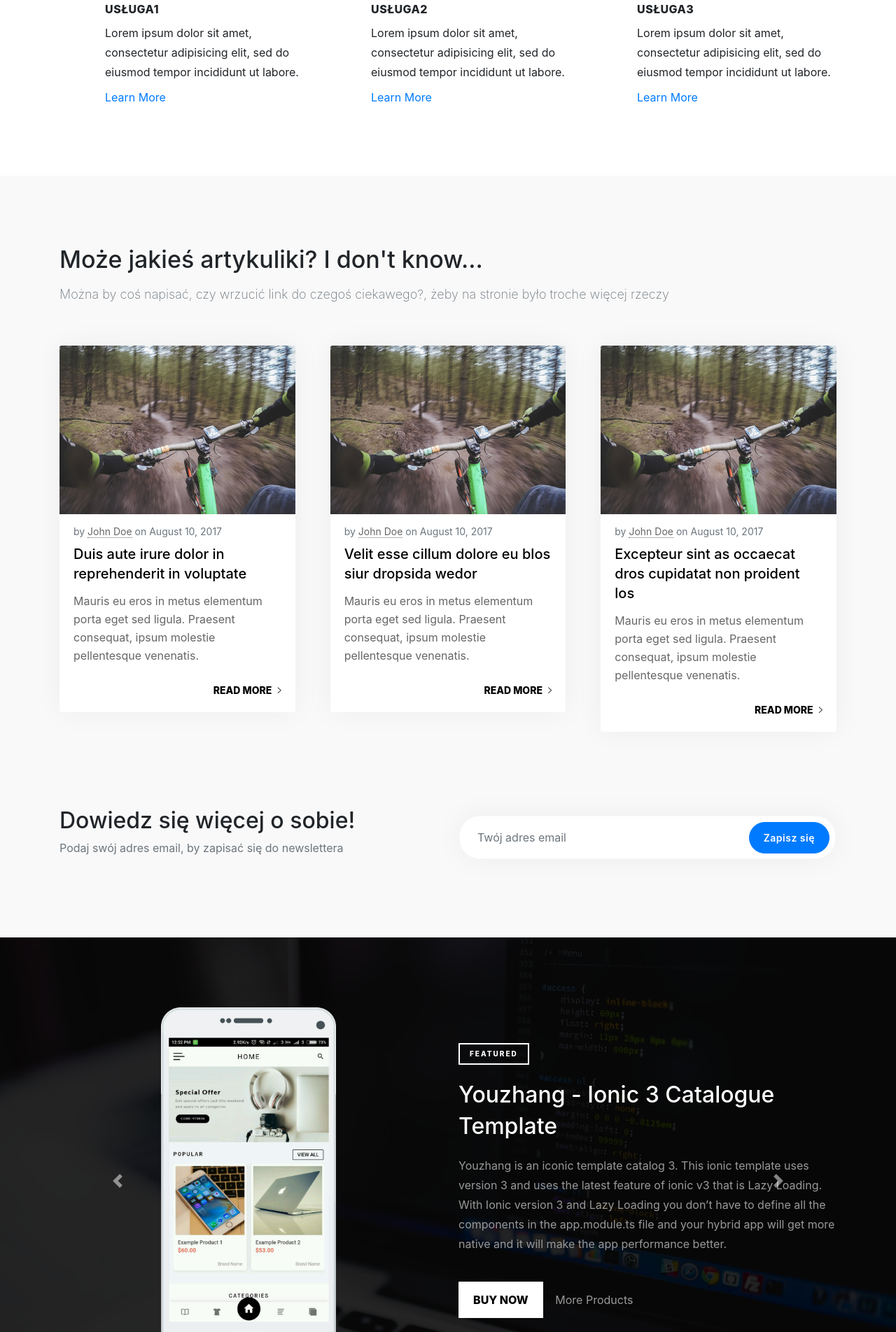
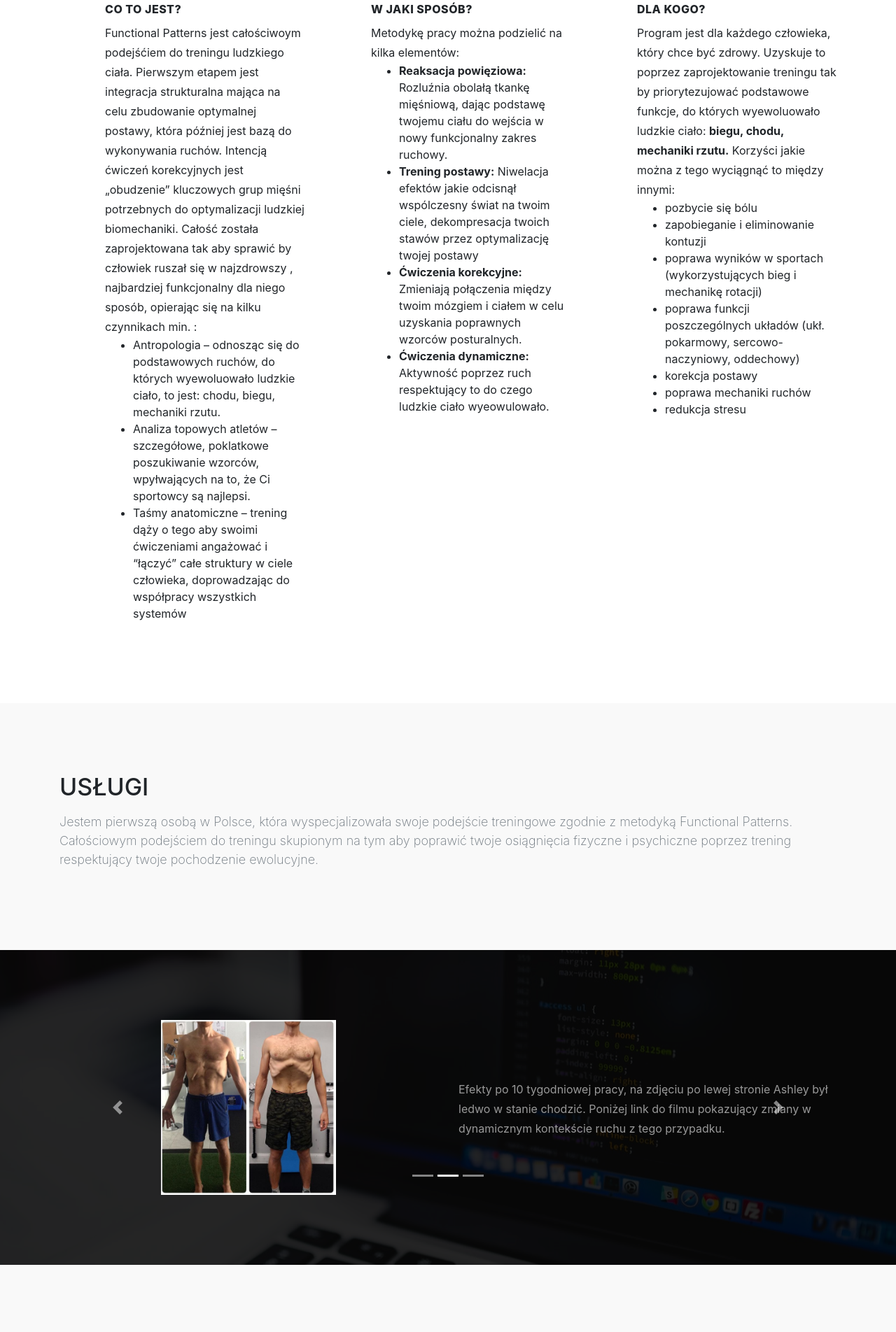
Before and after one commit to Kirdon3/mBojarskiPage, a plain HTML site: page index.html in a window 1280 px wide. Shown: the part 896-2800 px from the top of the page at 70% size. Drawn offline with nearby package versions, Linux system fonts and the light colour scheme; files whose address does not match are found by name.

Commit message:
Changes to texts etc.

```diff
--- a/index.html
+++ b/index.html
@@ -32,10 +32,13 @@
 			        <a class="nav-link smooth-link" href="#services">Usługi</a>
 			      </li>
 			      <li class="nav-item">
-			        <a class="nav-link smooth-link" href="#arts">Artykuły</a>
+			        <a class="nav-link smooth-link" href="#about">O Systemie</a>
 			      </li>
 			      <li class="nav-item">
-			        <a class="nav-link smooth-link" href="#images">Obrazki</a>
+			        <a class="nav-link smooth-link" href="#results">Rezultaty</a>
+						</li>
+						<li class="nav-item">
+			        <a class="nav-link smooth-link" href="#arts">Artykuły</a>
 			      </li>
 			    </ul>
 			    <form class="form-inline">
@@ -46,13 +49,9 @@
 		</nav>
 		<section class="hero bg-overlay" id="home" data-bg="img/bolt_semiBw.jpg">
 			<div class="text">
-				<p class="lead">Coś co sobie Marcin wymyśli</p>
-				<h1>Nazywam się <span class="bold">Marcin Bojarski</span> i pomogę Ci wykorzystać twój <span class="bold">potencjał</span>.</h1>
+				<h1>Wyzwól pełny potencjał, który przygotowała dla Ciebie ewolucja!</h1>
 				<div class="cta">
-					<a href="#contact" class="btn btn-primary smooth-link">Zapisz się na pierwszą lekcję</a>
-					<div class="link">
-						<a href="#">Bo czemy by kurwa nie?</a>
-					</div>
+					<a href="#contact" class="btn btn-primary smooth-link">Zapisz się na pierwszą sesję</a>
 				</div>
 			</div>
 		</section>
@@ -65,12 +64,15 @@
 							<div class="icon">
 							</div>
 							<div class="desc">
-								<h2>Usługa1</h2>
+								<h2>Co to jest?</h2>
 								<p>
-									Lorem ipsum dolor sit amet, consectetur adipisicing elit, sed do eiusmod
-									tempor incididunt ut labore.
+									Functional Patterns jest całościwoym podejśćiem do treningu ludzkiego ciała. Pierwszym etapem jest integracja strukturalna mająca na celu zbudowanie optymalnej postawy, która później jest bazą do wykonywania ruchów. Intencją ćwiczeń korekcyjnych jest „obudzenie” kluczowych grup mięśni potrzebnych do optymalizacji ludzkiej biomechaniki. Całość została zaprojektowana tak aby sprawić by człowiek ruszał się w najzdrowszy , najbardziej funkcjonalny dla niego sposób, opierając  się na kilku czynnikach min. :
 								</p>
-								<a href="#" class="more">Learn More</a>
+								<ul>
+										<li>Antropologia – odnosząc się do podstawowych ruchów, do których wyewoluowało ludzkie ciało, to jest: chodu, biegu, mechaniki rzutu.</li>
+										<li>Analiza topowych atletów – szczegółowe, poklatkowe poszukiwanie wzorców, wpyłwających na to, że Ci sportowcy są najlepsi.</li>
+										<li>Taśmy anatomiczne – trening dąży o tego aby swoimi ćwiczeniami angażować i “łączyć” całe struktury w ciele człowieka, doprowadzając do współpracy wszystkich systemów </li>
+								</ul>
 							</div>
 						</div>
 					</div>
@@ -79,12 +81,16 @@
 							<div class="icon">
 							</div>
 							<div class="desc">
-								<h2>Usługa2</h2>
+								<h2>W jaki sposób?</h2>
 								<p>
-									Lorem ipsum dolor sit amet, consectetur adipisicing elit, sed do eiusmod
-									tempor incididunt ut labore.
+										Metodykę pracy można podzielić na kilka elementów:
 								</p>
-								<a href="#" class="more">Learn More</a>
+								<ul>
+									<li><b>Reaksacja powięziowa:</b> Rozluźnia obolałą tkankę mięśniową, dając podstawę twojemu ciału do wejścia w nowy funkcjonalny zakres ruchowy.</li>
+									<li><b>Trening postawy:</b> Niwelacja efektów jakie odcisnął wspólczesny świat na twoim ciele, dekompresacja twoich stawów przez optymalizację twojej postawy</li>
+									<li><b>Ćwiczenia korekcyjne:</b> Zmieniają połączenia między twoim mózgiem i ciałem w celu uzyskania poprawnych wzorców posturalnych.</li>
+									<li><b>Ćwiczenia dynamiczne:</b> Aktywność  poprzez ruch respektujący to do czego ludzkie ciało wyeowulowało.</li>
+								</ul>
 							</div>
 						</div>
 					</div>
@@ -93,12 +99,19 @@
 							<div class="icon">
 							</div>
 							<div class="desc">
-								<h2>Usługa3</h2>
+								<h2>Dla kogo?</h2>
 								<p>
-									Lorem ipsum dolor sit amet, consectetur adipisicing elit, sed do eiusmod
-									tempor incididunt ut labore.
+										Program jest dla każdego człowieka, który chce być zdrowy. Uzyskuje to poprzez zaprojektowanie treningu tak by priorytezujować podstawowe funkcje, do których wyewoluowało ludzkie ciało: <b>biegu, chodu, mechaniki rzutu.</b> Korzyści jakie można z tego wyciągnąć to między innymi:
 								</p>
-								<a href="#" class="more">Learn More</a>
+									<ul>
+										<li>pozbycie się bólu</li>
+										<li>zapobieganie i eliminowanie kontuzji </li>
+										<li>poprawa wyników w sportach (wykorzystujących bieg i mechanikę rotacji)</li>
+										<li>poprawa funkcji poszczególnych układów (ukł. pokarmowy, sercowo-naczyniowy, oddechowy)</li>
+										<li>korekcja postawy</li>
+										<li>poprawa mechaniki ruchów</li>
+										<li>redukcja stresu</li>
+									</ul>
 							</div>
 						</div>
 					</div>
@@ -108,67 +121,8 @@
 
 		<section class="padding bg-grey" id="arts">
 			<div class="container">
-				<h2 class="section-title">Może jakieś artykuliki? I don't know...</h2>
-				<p class="section-lead text-muted">Można by coś napisać, czy wrzucić link do czegoś ciekawego?, żeby na stronie było troche więcej rzeczy</p>
-				<div class="section-body">
-					<div class="row col-spacing">
-						<div class="col-12 col-md-6 col-lg-4">
-							<article class="card">
-							  <img class="card-img-top" src="img/news/img01.jpg" alt="Article Image">
-							  <div class="card-body">
-								  <div class="card-subtitle mb-2 text-muted">by <a href="#">John Doe</a> on August 10, 2017</div>
-							    <h4 class="card-title"><a href="#" data-toggle="read" data-id="1">Duis aute irure dolor in reprehenderit in voluptate</a></h4>
-							    <p class="card-text">Mauris eu eros in metus elementum porta eget sed ligula. Praesent consequat, ipsum molestie pellentesque venenatis.</p>
-							    <div class="text-right">
-								    <a href="#" class="card-more" data-toggle="read" data-id="1">Read More <i class="ion-ios-arrow-right"></i></a>
-							    </div>
-						    </div>
-						  </article>
-					  </div>
-					  <div class="col-12 col-md-6 col-lg-4">
-							<article class="card">
-							  <img class="card-img-top" src="img/news/img01.jpg" alt="Article Image">
-							  <div class="card-body">
-								  <div class="card-subtitle mb-2 text-muted">by <a href="#">John Doe</a> on August 10, 2017</div>
-							    <h4 class="card-title"><a href="#" data-toggle="read" data-id="1">Velit esse cillum dolore eu blos siur dropsida wedor</a></h4>
-							    <p class="card-text">Mauris eu eros in metus elementum porta eget sed ligula. Praesent consequat, ipsum molestie pellentesque venenatis.</p>
-							    <div class="text-right">
-								    <a href="#" class="card-more" data-toggle="read" data-id="1">Read More <i class="ion-ios-arrow-right"></i></a>
-							    </div>
-						    </div>
-						  </article>
-						</div>
-						<div class="col-12 col-md-6 col-lg-4">
-							<article class="card">
-							  <img class="card-img-top" src="img/news/img01.jpg" alt="Article Image">
-							  <div class="card-body">
-								  <div class="card-subtitle mb-2 text-muted">by <a href="#">John Doe</a> on August 10, 2017</div>
-							    <h4 class="card-title"><a href="#" data-toggle="read" data-id="1">Excepteur sint as occaecat dros cupidatat non proident los</a></h4>
-							    <p class="card-text">Mauris eu eros in metus elementum porta eget sed ligula. Praesent consequat, ipsum molestie pellentesque venenatis.</p>
-							    <div class="text-right">
-								    <a href="#" class="card-more" data-toggle="read" data-id="1">Read More <i class="ion-ios-arrow-right"></i></a>
-							    </div>
-						    </div>
-						  </article>
-					  </div>
-
-
-
-					</div>
-				</div>
-
-				<div class="row align-items-center mt-5">
-					<div class="col-12 col-md-6">
-						<h2>Dowiedz się więcej o sobie!</h2>
-						<p class="text-muted">Podaj swój adres email, by zapisać się do newslettera</p>
-					</div>
-					<div class="col-12 col-md-6">
-						<form class="subscribe" action="#">
-							<input type="email" name="email" class="form-control" placeholder="Twój adres email">
-							<button class="btn btn-primary">Zapisz się</button>
-						</form>
-					</div>
-				</div>
+				<h2 class="section-title">USŁUGI</h2>
+				<p class="section-lead text-muted">Jestem pierwszą osobą w Polsce, która wyspecjalizowała swoje podejście treningowe zgodnie z metodyką Functional Patterns. Całościowym podejściem do treningu skupionym na tym aby poprawić twoje osiągnięcia fizyczne i psychiczne poprzez trening respektujący twoje pochodzenie ewolucyjne.</p>
 			</div>
 		</section>
 
@@ -185,25 +139,28 @@
 						<div class="row align-items-center">
 							<div class="col-12 col-md-6">
 								<figure class="projects-picture">
-									<img src="img/youzhang.png" alt="Youzhang">
+									<img src="img/zdjecie1.PNG" alt="zdjęcie1">
 								</figure>
 							</div>
 							<div class="col-12 col-md-6">
 								<div class="projects-details">
-									<div class="projects-badge">
-										Featured
-									</div>
-									<h2 class="projects-title">Jakis image caption</h2>
 									<p class="projects-description">
-										Bla Bla Bla Bla Bla Bla Bla Bla Bla Bla Bla Bla Bla Bla Bla Bla Bla Bla Bla Bla Bla Bla Bla Bla Bla Bla Bla Bla Bla Bla Bla Bla Bla Bla Bla Bla Bla Bla Bla Bla Bla Bla Bla Bla Bla Bla Bla Bla Bla Bla Bla Bla Bla Bla Bla Bla Bla Bla Bla Bla Bla Bla Bla </p>
-									<div class="projects-cta">
-										<a href="https://codecanyon.net/item/youzhang-ionic-3-catalogue-template/20466954?ref=frameborder" class="btn btn-primary" target="_blank">
-											Przycisk
-										</a>
-										<a href="https://codecanyon.net/user/frameborder?ref=frameborder" class="btn btn-link" target="_blank">
-											Link
-										</a>
-									</div>
+											Praca na skoliozch należy do najbardziej skomplikowanych ale jak i przy większości dysfunkcji można ją z czasem sprowadzić do kilku powtarzalnych wzorców działań. Efekty tutaj uzyskane osiągnięto w ok. 2msc.</div>
+							</div>
+						</div>
+					  </div>
+					  <div class="carousel-item">
+						<div class="row align-items-center">
+							<div class="col-12 col-md-6">
+								<figure class="projects-picture">
+									<img src="img/zdjecie1.PNG" alt="Youzhang">
+								</figure>
+							</div>
+							<div class="col-12 col-md-6">
+								<div class="projects-details">
+									<p class="projects-description">
+											Efekty po 10 tygodniowej pracy, na zdjęciu po lewej stronie Ashley był ledwo w stanie chodzić. Poniżej link do filmu pokazujący zmiany w dynamicznym kontekście ruchu z tego przypadku.
+										</p>
 								</div>
 							</div>
 						</div>
@@ -212,54 +169,14 @@
 						<div class="row align-items-center">
 							<div class="col-12 col-md-6">
 								<figure class="projects-picture">
-									<img src="img/youzhang.png" alt="Youzhang">
+									<img src="img/zdjecie1.PNG" alt="Youzhang">
 								</figure>
 							</div>
 							<div class="col-12 col-md-6">
 								<div class="projects-details">
-									<div class="projects-badge">
-										Featured
-									</div>
-									<h2 class="projects-title">Youzhang - Ionic 3 Catalogue Template</h2>
 									<p class="projects-description">
-										Youzhang is an iconic template catalog 3. This ionic template uses version 3 and uses the latest feature of ionic v3 that is Lazy Loading. With Ionic version 3 and Lazy Loading you don’t have to define all the components in the app.module.ts file and your hybrid app will get more native and it will make the app performance better.
-									</p>
-									<div class="projects-cta">
-										<a href="https://codecanyon.net/item/youzhang-ionic-3-catalogue-template/20466954?ref=frameborder" class="btn btn-primary" target="_blank">
-											Buy Now
-										</a>
-										<a href="https://codecanyon.net/user/frameborder?ref=frameborder" class="btn btn-link" target="_blank">
-											More Products
-										</a>
-									</div>
-								</div>
-							</div>
-						</div>
-					  </div>
-					  <div class="carousel-item">
-						<div class="row align-items-center">
-							<div class="col-12 col-md-6">
-								<figure class="projects-picture">
-									<img src="img/youzhang.png" alt="Youzhang">
-								</figure>
-							</div>
-							<div class="col-12 col-md-6">
-								<div class="projects-details">
-									<div class="projects-badge">
-										Featured
-									</div>
-									<h2 class="projects-title">Youzhang - Ionic 3 Catalogue Template</h2>
-									<p class="projects-description">
-										Youzhang is an iconic template catalog 3. This ionic template uses version 3 and uses the latest feature of ionic v3 that is Lazy Loading. With Ionic version 3 and Lazy Loading you don’t have to define all the components in the app.module.ts file and your hybrid app will get more native and it will make the app performance better.
-									</p>
-									<div class="projects-cta">
-										<a href="https://codecanyon.net/item/youzhang-ionic-3-catalogue-template/20466954?ref=frameborder" class="btn btn-primary" target="_blank">
-											Buy Now
-										</a>
-										<a href="https://codecanyon.net/user/frameborder?ref=frameborder" class="btn btn-link" target="_blank">
-											More Products
-										</a>
-									</div>
+											Na zdjęciu widać efekty po pierwszej sesji. Boczna kompensacja z prawej strony ściągała i ściskała klatkę piersiową w dół.
+										</p>
 								</div>
 							</div>
 						</div>
@@ -316,22 +233,6 @@
 				</div>
 			</div>
 		</section>
-
-		<section class="callout">
-			<div class="container">
-				<div class="row align-items-center">
-					<div class="col-12 col-md-8 text">
-						<h3>Jakieś odnośniki do fejsa, twittera czy instagrama?</h3>
-					</div>
-					<div class="col-12 col-md-4 cta">
-						<a href="#" class="btn btn-outline-primary">
-							Jakis przycisk
-						</a>
-					</div>
-				</div>
-			</div>
-		</section>
-
 		<footer>
 			<div class="container">
 				<figure>
```
Also changed, not shown: img/zdjecie1.PNG (added).
